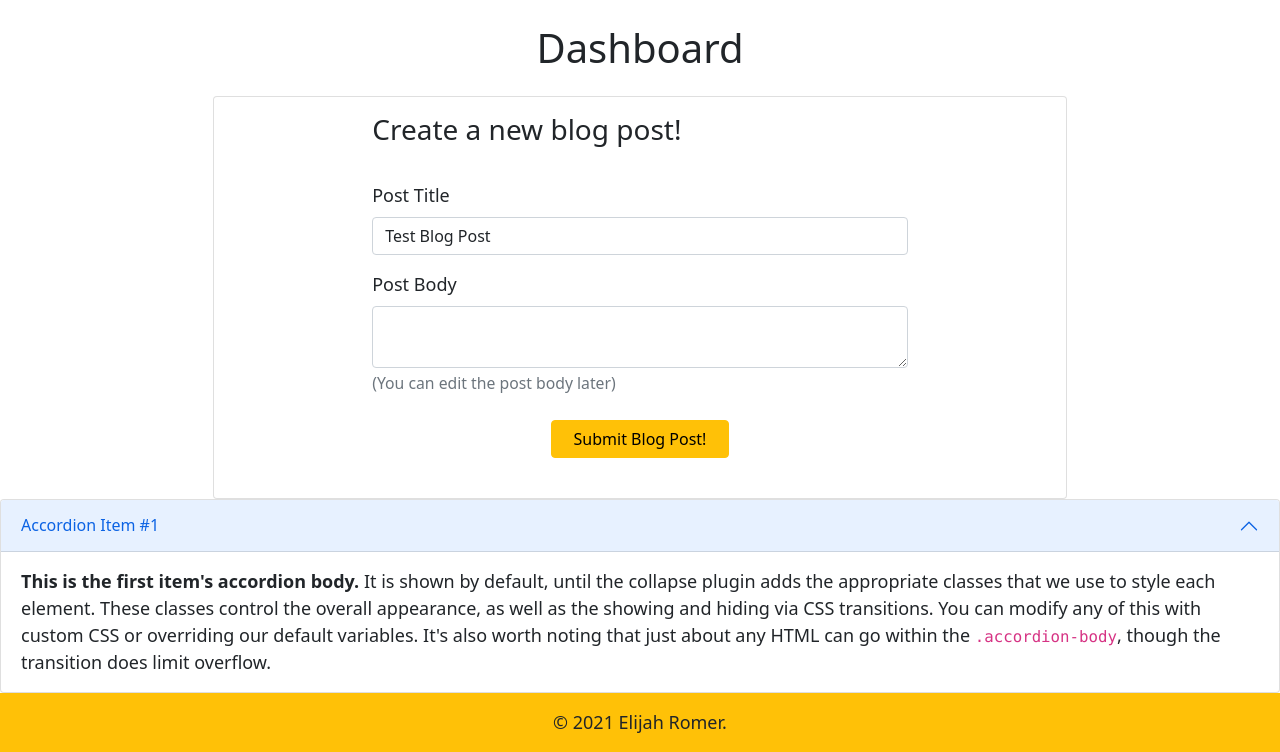
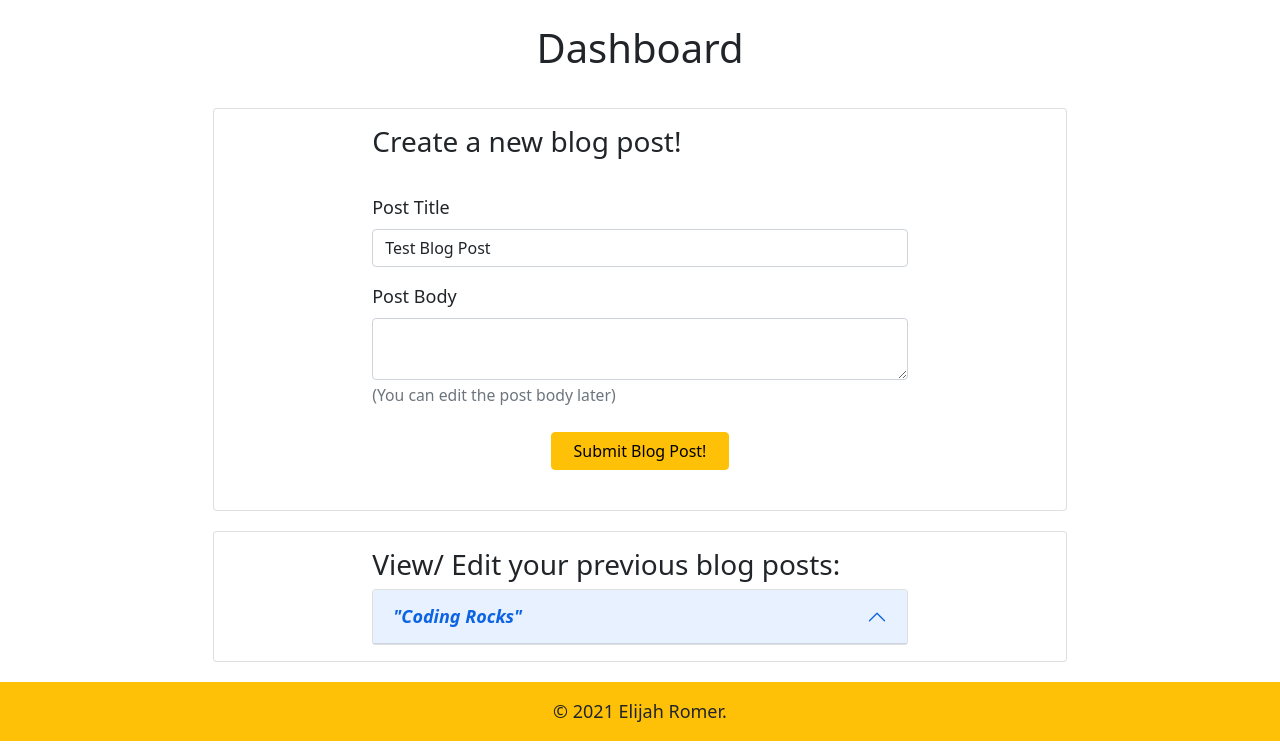
Before and after one commit to ElijahRomer/TechBlog, a Node server app: page /dashboard in a window 1280 px wide. Shown: the part 59-811 px from the top of the page. Run offline with Node 20, Linux system fonts and the light colour scheme; a user stored in the database is signed in; data comes from the database, SQL or seed files in the repository; some libraries are stand-ins or nearby versions.

Commit message:
formatted the previous blog posts on the dashboard so they appear in a card. Titles are underlined, bolded, and have a larger font size. Added edit and delete buttons to each blog post to allow their functionality to be enabled and tested.

```diff
--- a/public/css/main.css
+++ b/public/css/main.css
@@ -25,3 +25,9 @@
 .d-hidden {
   visibility: hidden !important;
 }
+
+.accordion-button {
+  font-weight: bolder !important;
+  font-size: large;
+  font-style: italic;
+}
--- a/views/dashboard.handlebars
+++ b/views/dashboard.handlebars
@@ -22,23 +22,26 @@
   </div>
 </div>
 
+<div class="card my-2 mx-auto col-12 col-md-10 col-lg-8">
+  <div class="card-body col-md-12 col-lg-8 mx-auto">
+    <h3 class="card-title">View/ Edit your previous blog posts:</h3>
     <div class="accordion" id="accordionExample">
       {{#each userPosts as |post|}}
       <div class="accordion-item">
-    <h2 class="accordion-header" id="heading{{post.id}}">
+        <h2 class="accordion-header" id="heading{{post.id}} post-title-text">
           <button class="accordion-button" type="button" data-bs-toggle="collapse" data-bs-target="#collapse{{post.id}}"
             aria-expanded="false" aria-controls="collapse{{post.id}}">
-        Accordion Item #1
+            "{{post.post_title}}"
           </button>
         </h2>
-    <div id="collapse{{post.id}}" class="accordion-collapse collapse show" aria-labelledby="heading{{post.id}}"
+        <div id="collapse{{post.id}}" class="accordion-collapse collapse" aria-labelledby="heading{{post.id}}"
           data-bs-parent="#accordionExample">
           <div class="accordion-body">
-        <strong>This is the first item's accordion body.</strong> It is shown by default, until the collapse plugin adds
-        the appropriate classes that we use to style each element. These classes control the overall appearance, as well
-        as the showing and hiding via CSS transitions. You can modify any of this with custom CSS or overriding our
-        default variables. It's also worth noting that just about any HTML can go within the
-        <code>.accordion-body</code>, though the transition does limit overflow.
+            {{post.post_body}}
+          </div>
+          <div class="d-flex justify-content-center" id="postManageBtns">
+            <button class="btn btn-warning col-3 mx-2 my-1">Edit</button>
+            <button class="btn btn-danger col-3 mx-2 my-1">Delete</button>
           </div>
         </div>
       </div>
@@ -47,4 +50,5 @@
   </div>
 </div>
 
+
 <script src="/js/dashboard.js"></script>
```
Lines whose indentation alone changed are shown as unchanged.
